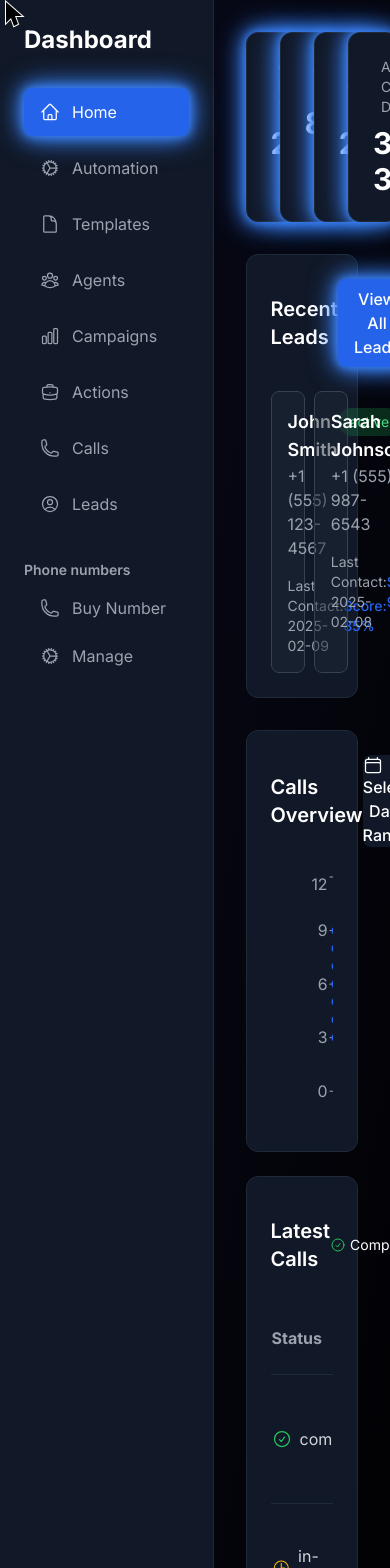
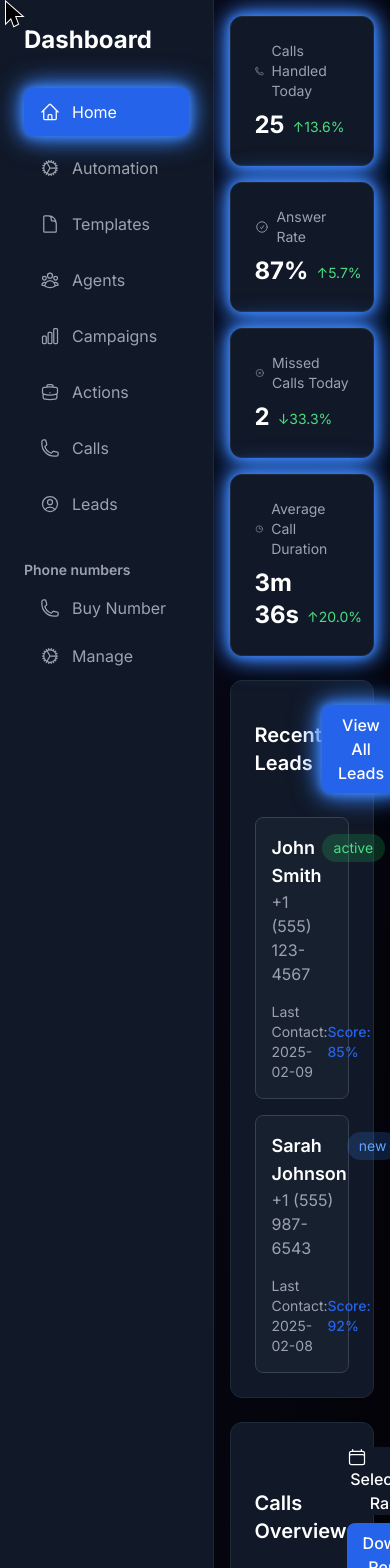
Before and after one commit to AI-call-center/dashboard, a React (Vite) app: page / in a window 390 px wide. Shown: the top 1568 px of the page. Built offline with nearby package versions, Linux system fonts and the light colour scheme; the HTML template or start-up script is replaced by a standard one.

Commit message:
feat: make dashboard responsive
- Add responsive grid layouts for all sections
- Make buttons full width on mobile
- Adjust spacing and padding for mobile
- Stack header elements on mobile
- Make chart height responsive
- Add responsive text sizes
- Improve table overflow handling

```diff
--- a/src/components/Dashboard.tsx
+++ b/src/components/Dashboard.tsx
@@ -153,8 +153,8 @@ const Dashboard = () => {
   };
 
   return (
-    <div className="p-8 space-y-8">
-      <div className="grid grid-cols-4 gap-6">
+    <div className="p-4 md:p-8 space-y-6 md:space-y-8">
+      <div className="grid grid-cols-1 sm:grid-cols-2 lg:grid-cols-4 gap-4 md:gap-6">
         {statsData.map((stat) => (
           <motion.div
             key={stat.label}
@@ -166,7 +166,7 @@ const Dashboard = () => {
               {stat.label}
             </div>
             <div className="flex items-end gap-2 mt-2">
-              <div className={`text-3xl font-bold ${stat.warning ? 'text-red-500' : 'text-white'}`}>
+              <div className={`text-2xl md:text-3xl font-bold ${stat.warning ? 'text-red-500' : 'text-white'}`}>
                 {stat.value}
               </div>
               {stat.trend && stat.trend.type !== 'neutral' && (
@@ -197,12 +197,12 @@ const Dashboard = () => {
           <div className="text-xl font-semibold text-white">Recent Leads</div>
           <motion.button
             whileHover={{ scale: 1.05 }}
-            className="px-4 py-2 bg-dashboard-accent rounded-lg text-white font-medium animate-glow"
+            className="w-full sm:w-auto px-4 py-2 bg-dashboard-accent rounded-lg text-white font-medium animate-glow"
           >
             View All Leads
           </motion.button>
         </div>
-        <div className="grid grid-cols-2 gap-6">
+        <div className="grid grid-cols-1 md:grid-cols-2 gap-4 md:gap-6">
           {leadsData.map((lead) => (
             <motion.div
               key={lead.id}
@@ -234,7 +234,7 @@ const Dashboard = () => {
         >
           <div className="flex justify-between items-center mb-6">
             <div className="text-xl font-semibold text-white">Calls Overview</div>
-            <div className="flex space-x-4">
+            <div className="flex flex-col sm:flex-row space-y-2 sm:space-y-0 sm:space-x-4 w-full sm:w-auto">
               <div className="relative">
                 <DatePicker
                   selectsRange={true}
@@ -244,7 +244,7 @@ const Dashboard = () => {
                   customInput={
                     <motion.button
                       whileHover={{ scale: 1.05 }}
-                      className="px-4 py-2 bg-dashboard-surface border border-gray-700 rounded-lg text-white font-medium flex items-center gap-2"
+                      className="w-full sm:w-auto px-4 py-2 bg-dashboard-surface border border-gray-700 rounded-lg text-white font-medium flex items-center gap-2"
                     >
                       <CalendarIcon className="w-5 h-5" />
                       {startDate && endDate
@@ -259,13 +259,13 @@ const Dashboard = () => {
               </div>
               <motion.button
                 whileHover={{ scale: 1.05 }}
-                className="px-4 py-2 bg-dashboard-accent rounded-lg text-white font-medium"
+                className="w-full sm:w-auto px-4 py-2 bg-dashboard-accent rounded-lg text-white font-medium"
               >
                 Download Report
               </motion.button>
             </div>
           </div>
-          <div className="h-64">
+          <div className="h-48 md:h-64">
             <ResponsiveContainer width="100%" height="100%">
               <LineChart data={getFilteredData()}>
                 <CartesianGrid strokeDasharray="3 3" stroke="#374151" />
@@ -295,23 +295,23 @@ const Dashboard = () => {
           whileHover={{ scale: 1.02 }}
           className="p-6 rounded-xl bg-dashboard-surface border border-gray-800"
         >
-          <div className="flex justify-between items-center mb-6">
+          <div className="flex flex-col sm:flex-row justify-between items-start sm:items-center gap-4 mb-6">
             <div className="text-xl font-semibold text-white">Latest Calls</div>
-            <div className="flex items-center space-x-4">
-              <div className="flex items-center space-x-2 text-sm">
+            <div className="flex flex-col sm:flex-row items-start sm:items-center space-y-2 sm:space-y-0 sm:space-x-4">
+              <div className="flex flex-wrap items-center gap-2 text-sm">
                 <span className="flex items-center"><CheckCircleIcon className="w-4 h-4 text-green-500 mr-1" /> Completed</span>
                 <span className="flex items-center"><ClockIcon className="w-4 h-4 text-yellow-500 mr-1" /> In Progress</span>
                 <span className="flex items-center"><XCircleIcon className="w-4 h-4 text-red-500 mr-1" /> Failed</span>
               </div>
               <motion.button
                 whileHover={{ scale: 1.05 }}
-                className="px-4 py-2 bg-dashboard-accent rounded-lg text-white font-medium"
+                className="w-full sm:w-auto px-4 py-2 bg-dashboard-accent rounded-lg text-white font-medium"
               >
                 View All Calls
               </motion.button>
             </div>
           </div>
-          <div className="overflow-x-auto">
+          <div className="overflow-x-auto -mx-6 px-6">
             <table className="w-full">
               <thead>
                 <tr className="text-left text-gray-400 border-b border-gray-800">
@@ -345,7 +345,7 @@ const Dashboard = () => {
         </motion.div>
       </div>
 
-      <div className="grid grid-cols-2 gap-6">
+      <div className="grid grid-cols-1 md:grid-cols-2 gap-4 md:gap-6">
         <motion.button
           whileHover={{ scale: 1.05 }}
           className="p-6 rounded-xl bg-dashboard-surface border border-gray-800 flex items-center animate-glow"
```
